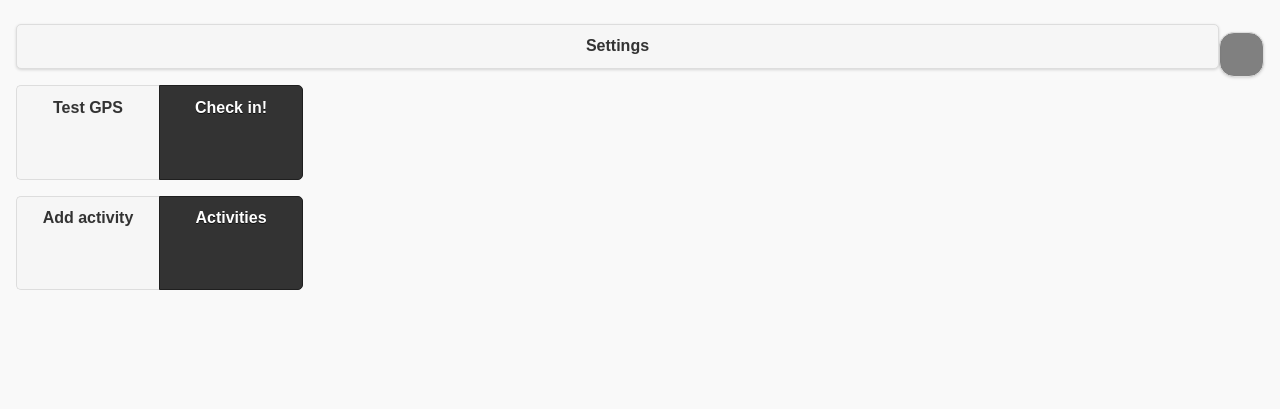
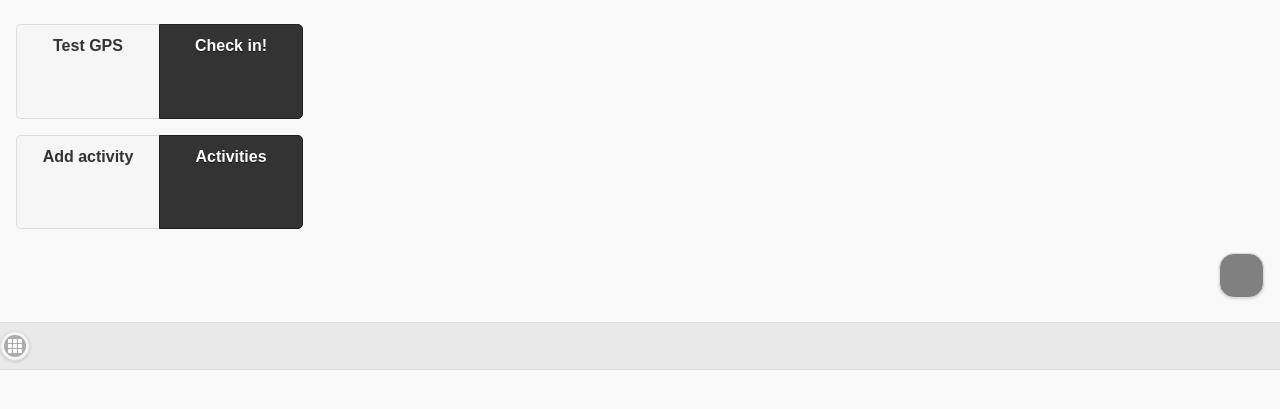
Before and after one commit to renatus/Exocortex, a PHP site: page / in a window 1280 px wide. Shown: the part 45-454 px from the top of the page. Run offline with PHP 8.4, Linux system fonts and the light colour scheme.

Commit message:
Make layout flexible

```diff
--- a/css/index.css
+++ b/css/index.css
@@ -1,3 +1,4 @@
+/* Not used */
 #user_logged_status {
     border-radius: 15px;
     display:inline;
@@ -6,11 +7,6 @@
     width: 45px;
     height: 45px;
     background-color: gray;
-}
-
-.button_settings {
-	/*width: 98%; */
-    padding-right: 50px;
 }
 
 /* Make buttons square */
--- a/index.html
+++ b/index.html
@@ -73,14 +73,6 @@
             <script src="js/checkin.js"></script>
 
             <div data-role="content">
-                <div>
-                    <!-- Visual logged-in/logged-out indicator, changes it's color -->
-                    <!--<div id="user_logged_status"></div>-->
-                    <button id="user_logged_status"></button>
-                    <!-- Settings button -->
-                    <a href="#page_settings" data-role="button" data-theme="a" class="button_settings">Settings</a>
-                </div>
-                <p></p>
                 <div data-role="controlgroup" data-type="horizontal">
                     <!-- GPS test button -->
                     <a href="#" data-role="button" data-theme="a" class="exo_square_button button_geolocation_test">Test GPS</a>
@@ -94,8 +86,25 @@
                     <!-- Button to show list of activities -->
                     <a href="#page_activities_today" data-role="button" data-theme="b" class="button_activities_main exo_square_button">Activities</a>
                 </div>
+                <p></p>
+                <div>
+                    <!-- Visual logged-in/logged-out indicator, changes it's color -->
+                    <!--<div id="user_logged_status"></div>-->
+                    <button id="user_logged_status"></button>
+                </div>
+            </div><!-- /content -->
 
-            </div><!-- /content -->
+            <div data-role="footer">
+                <!-- Settings button -->
+                <a href="#page_settings" data-role="button" class="button_settings" data-icon="grid" data-iconpos="notext">Local menu</a>
+            </div> <!-- /footer -->
+
+            <!--jQuery Mobile panel - Local menu -->
+            <div data-role="panel" id="page_activities_today_panel" data-position="left" data-display="overlay">
+                <p><a href="#page_dashboard" data-role="button" class="button_dashboard">Frontpage</a></p>
+                <p><a href="#page_activities_today" data-role="button" class="button_activities_main">Today activities</a></p>
+                <p><a href="#page_activities_past" data-role="button" class="button_activities_past">Outdated activities</a></p>
+            </div><!-- /panel -->
 
         </div><!-- /page -->
 
```
Also changed, not shown: 1 other file.
